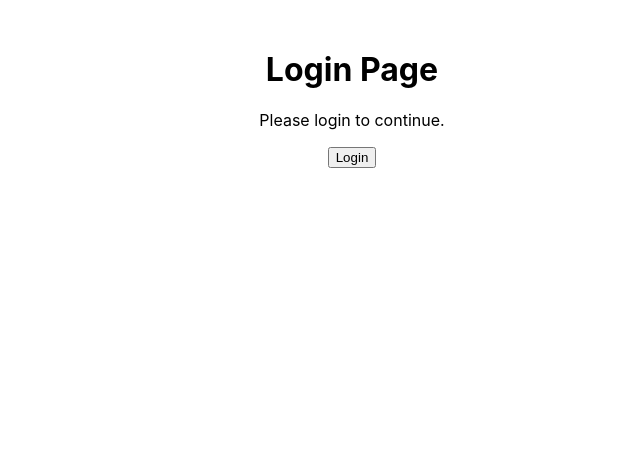
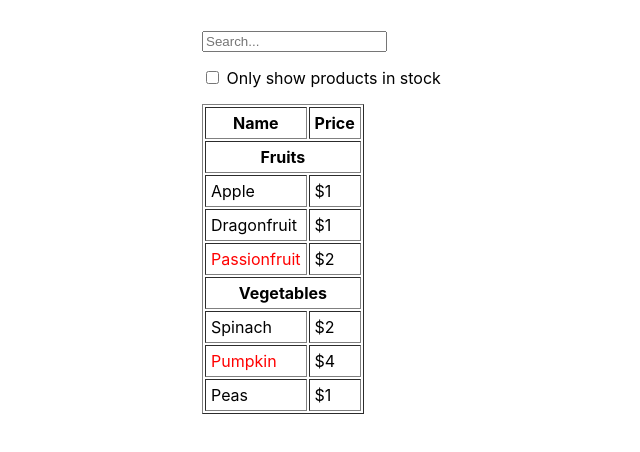
Before and after one commit to riya-radadiya/Internship-Training, a React (Create React App) app in the folder react-practical/: page / in a window 1280 px wide. Shown: the top 452 px of the page, without its empty margins (288-928 px from the left). Built offline with nearby package versions, Linux system fonts and the light colour scheme.

Commit message:
Add searchable product table components

```diff
--- a/react-practical/src/App.js
+++ b/react-practical/src/App.js
@@ -1,29 +1,9 @@
-
-
-import { useState } from "react";
+import FilterableProductTable from "./FilterableProductTable";
 
 function App() {
-  const [isLoggedIn, setIsLoggedIn] = useState(false);
-
   return (
-    <div style={{ textAlign: "center", marginTop: "50px" }}>
-      {isLoggedIn ? (
-        <>
-          <h1>Welcome, Riya!</h1>
-          <p>You are successfully logged in.</p>
-          <button onClick={() => setIsLoggedIn(false)}>
-            Logout
-          </button>
-        </>
-      ) : (
-        <>
-          <h1>Login Page</h1>
-          <p>Please login to continue.</p>
-          <button onClick={() => setIsLoggedIn(true)}>
-            Login
-          </button>
-        </>
-      )}
+    <div>
+      <FilterableProductTable />
     </div>
   );
 }
--- /dev/null
+++ b/react-practical/src/FilterableProductTable.js
@@ -0,0 +1,34 @@
+import { useState } from "react";
+import SearchBar from "./SearchBar";
+import ProductTable from "./ProductTable";
+
+const PRODUCTS = [
+  { category: "Fruits", price: "$1", stocked: true, name: "Apple" },
+  { category: "Fruits", price: "$1", stocked: true, name: "Dragonfruit" },
+  { category: "Fruits", price: "$2", stocked: false, name: "Passionfruit" },
+  { category: "Vegetables", price: "$2", stocked: true, name: "Spinach" },
+  { category: "Vegetables", price: "$4", stocked: false, name: "Pumpkin" },
+  { category: "Vegetables", price: "$1", stocked: true, name: "Peas" },
+];
+
+export default function FilterableProductTable() {
+  const [filterText, setFilterText] = useState("");
+  const [inStockOnly, setInStockOnly] = useState(false);
+
+  return (
+    <div style={{ width: "300px", margin: "30px auto" }}>
+      <SearchBar
+        filterText={filterText}
+        inStockOnly={inStockOnly}
+        onFilterTextChange={setFilterText}
+        onInStockOnlyChange={setInStockOnly}
+      />
+
+      <ProductTable
+        products={PRODUCTS}
+        filterText={filterText}
+        inStockOnly={inStockOnly}
+      />
+    </div>
+  );
+}
--- /dev/null
+++ b/react-practical/src/ProductCategoryRow.js
@@ -0,0 +1,7 @@
+export default function ProductCategoryRow({ category }) {
+  return (
+    <tr>
+      <th colSpan="2">{category}</th>
+    </tr>
+  );
+}
--- /dev/null
+++ b/react-practical/src/ProductRow.js
@@ -0,0 +1,14 @@
+export default function ProductRow({ product }) {
+  const name = product.stocked ? (
+    product.name
+  ) : (
+    <span style={{ color: "red" }}>{product.name}</span>
+  );
+
+  return (
+    <tr>
+      <td>{name}</td>
+      <td>{product.price}</td>
+    </tr>
+  );
+}
--- /dev/null
+++ b/react-practical/src/ProductTable.js
@@ -0,0 +1,49 @@
+import ProductCategoryRow from "./ProductCategoryRow";
+import ProductRow from "./ProductRow";
+
+export default function ProductTable({
+  products,
+  filterText,
+  inStockOnly,
+}) {
+  const rows = [];
+  let lastCategory = "";
+
+  products.forEach((product) => {
+    if (
+      product.name.toLowerCase().indexOf(filterText.toLowerCase()) === -1
+    ) {
+      return;
+    }
+
+    if (inStockOnly && !product.stocked) {
+      return;
+    }
+
+    if (product.category !== lastCategory) {
+      rows.push(
+        <ProductCategoryRow
+          category={product.category}
+          key={product.category}
+        />
+      );
+    }
+
+    rows.push(<ProductRow product={product} key={product.name} />);
+
+    lastCategory = product.category;
+  });
+
+  return (
+    <table border="1" cellPadding="5">
+      <thead>
+        <tr>
+          <th>Name</th>
+          <th>Price</th>
+        </tr>
+      </thead>
+
+      <tbody>{rows}</tbody>
+    </table>
+  );
+}
--- /dev/null
+++ b/react-practical/src/SearchBar.js
@@ -0,0 +1,26 @@
+export default function SearchBar({
+  filterText,
+  inStockOnly,
+  onFilterTextChange,
+  onInStockOnlyChange,
+}) {
+  return (
+    <form>
+      <input
+        type="text"
+        placeholder="Search..."
+        value={filterText}
+        onChange={(e) => onFilterTextChange(e.target.value)}
+      />
+
+      <p>
+        <input
+          type="checkbox"
+          checked={inStockOnly}
+          onChange={(e) => onInStockOnlyChange(e.target.checked)}
+        />{" "}
+        Only show products in stock
+      </p>
+    </form>
+  );
+}
```
